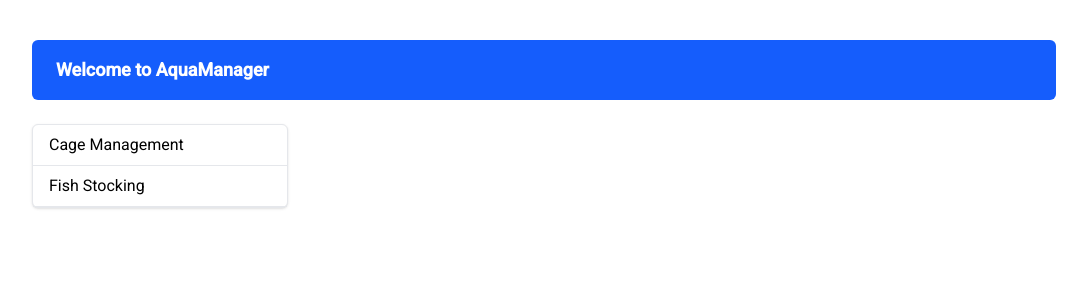
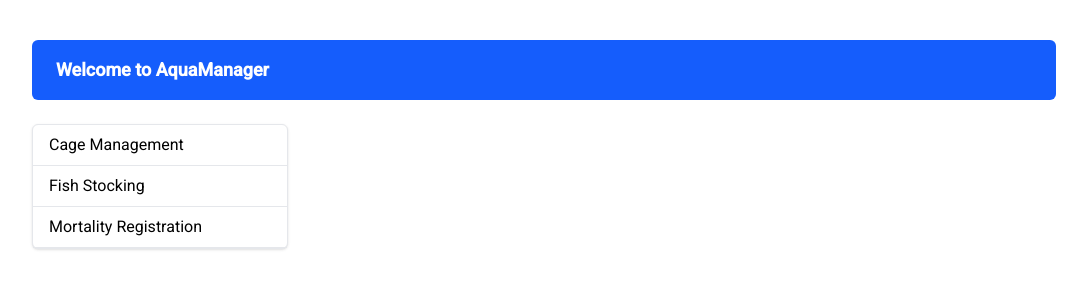
Before and after one commit to mariosmorfo/aquaManager-project, an Angular app: page / in a window 1280 px wide. Shown: the top 300 px of the page, without its empty margins (96-1183 px from the left). Built offline with nearby package versions, Linux system fonts and the light colour scheme.

Commit message:
feat: add path for mortality-registration

```diff
--- a/src/app/app.routes.ts
+++ b/src/app/app.routes.ts
@@ -1,9 +1,11 @@
 import { Routes } from '@angular/router';
 import { CageManagement } from './components/cage-management/cage-management';
 import { FishStocking } from './components/fish-stocking/fish-stocking';
+import { MortalityRegistration } from './components/mortality-registration/mortality-registration';
 
 export const routes: Routes = [
 
   {path:'cage-management', component: CageManagement},
-  {path: 'fish-stocking', component: FishStocking}
+  {path: 'fish-stocking', component: FishStocking},
+  {path: 'mortality-registration', component: MortalityRegistration}
 ];
--- a/src/app/components/list-menu/list-menu.ts
+++ b/src/app/components/list-menu/list-menu.ts
@@ -10,6 +10,7 @@ import { RouterLink, RouterLinkActive } from '@angular/router';
 export class ListMenu {
   menu = [
     {text: "Cage Management", linkName:'cage-management'},
-    {text: "Fish Stocking", linkName: 'fish-stocking'}
+    {text: "Fish Stocking", linkName: 'fish-stocking'},
+    {text: "Mortality Registration", linkName: 'mortality-registration'}
   ]
 }
```
